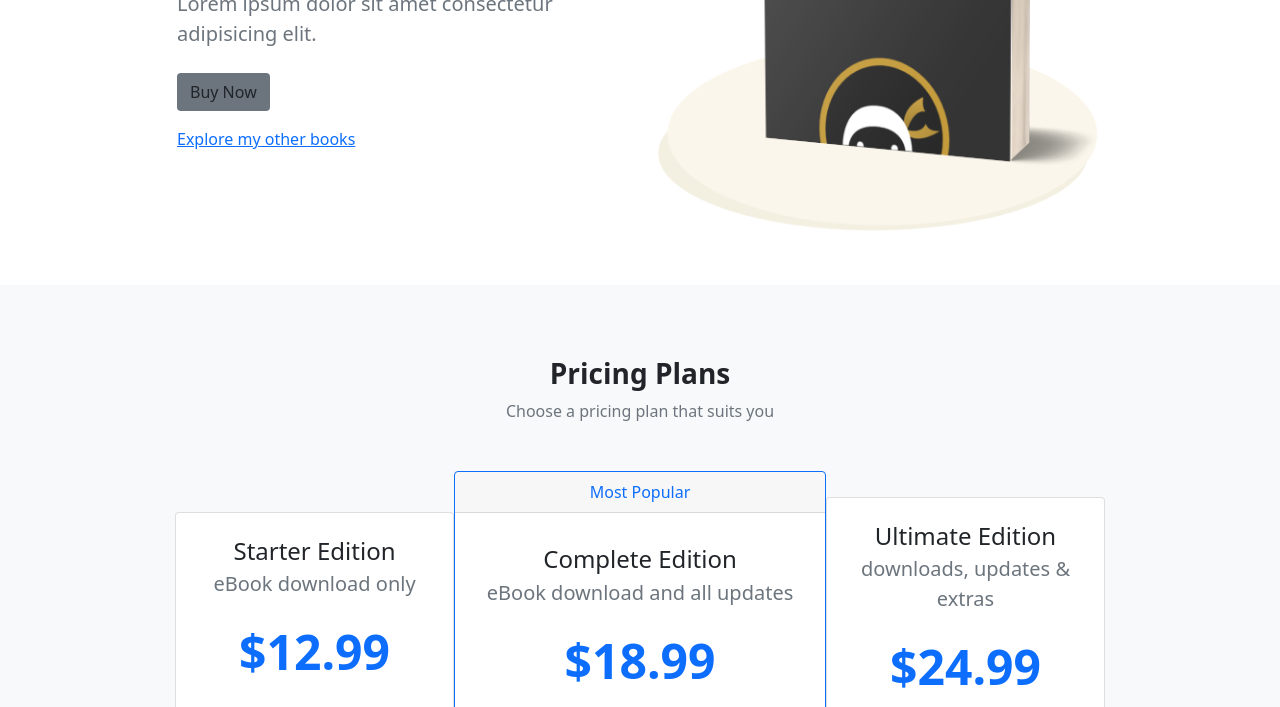
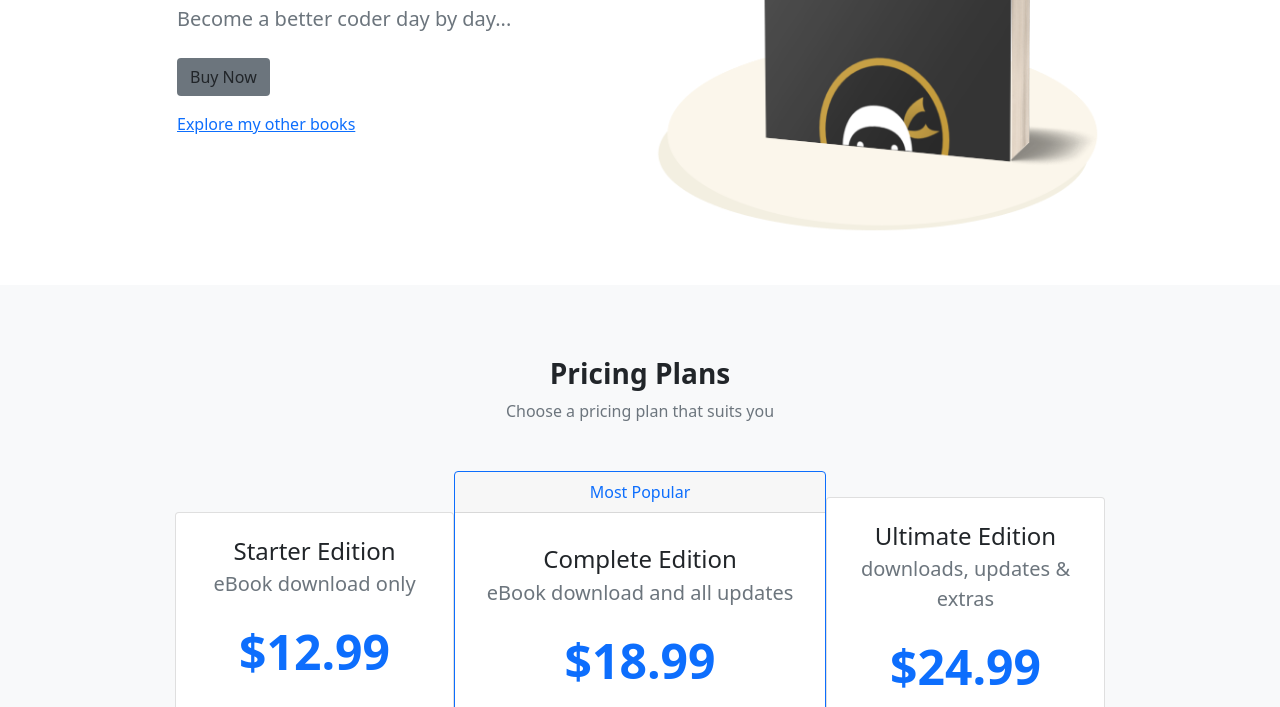
Before and after one commit to Muthuramkc29/Net-Ninja-Pro-the-eBook, a plain HTML site: page index.html in a window 1280 px wide. Shown: the part 393-1100 px from the top of the page. Drawn offline with nearby package versions, Linux system fonts and the light colour scheme.

Commit message:
Intro change

```diff
--- a/index.html
+++ b/index.html
@@ -74,7 +74,7 @@
                 <div class="col-md-5 text-center text-md-start">
                     <div class="display-2">Black-Belt</div>
                     <div class="display-5 text-muted">Your Coding Skills</div>
-                    <p class="lead my-4 text-muted">Lorem ipsum dolor sit amet consectetur adipisicing elit.</p>
+                    <p class="lead my-4 text-muted">Become a better coder day by day...</p>
                     <div class="btn bg-secondary">Buy Now</div>
                     <!-- Offcanvas Trigger -->
                     <a class="d-block mt-3" href="#sidebar" data-bs-toggle="offcanvas" role="button" aria-controls="sidebar">
```
